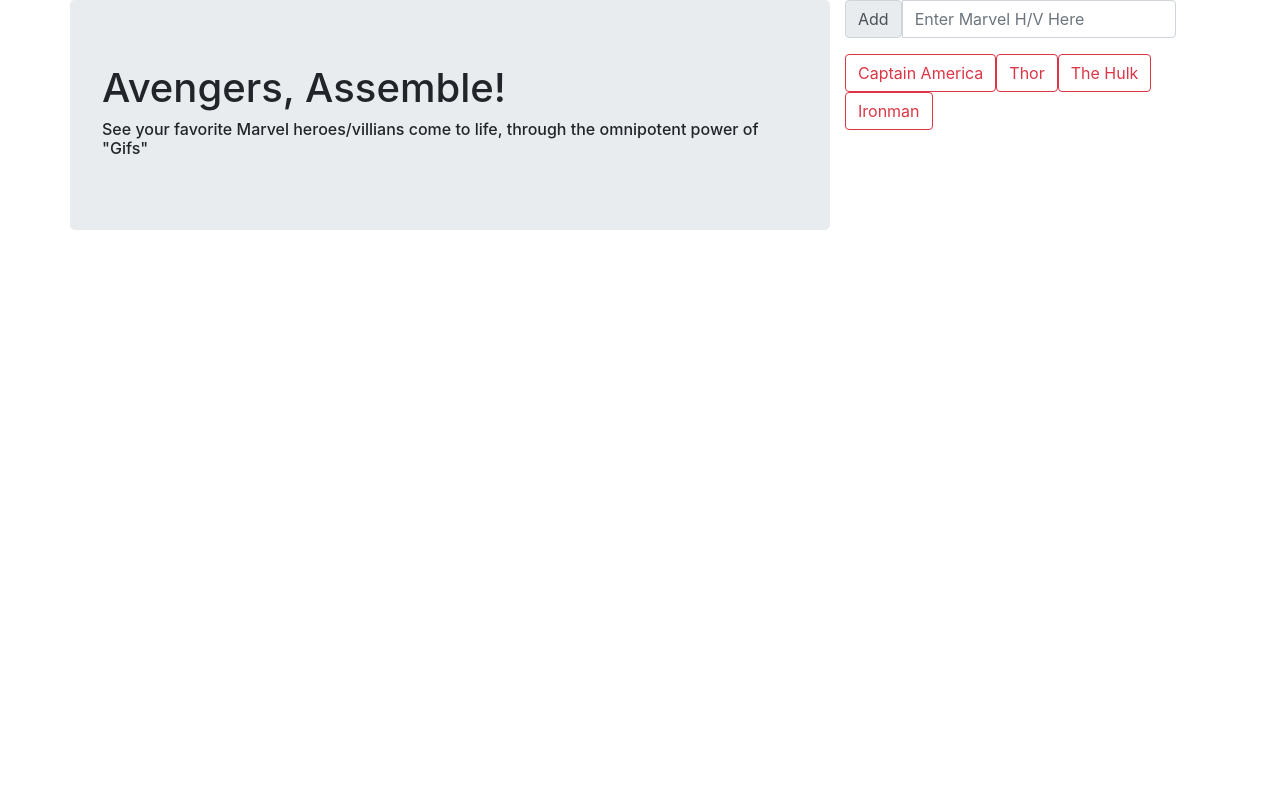
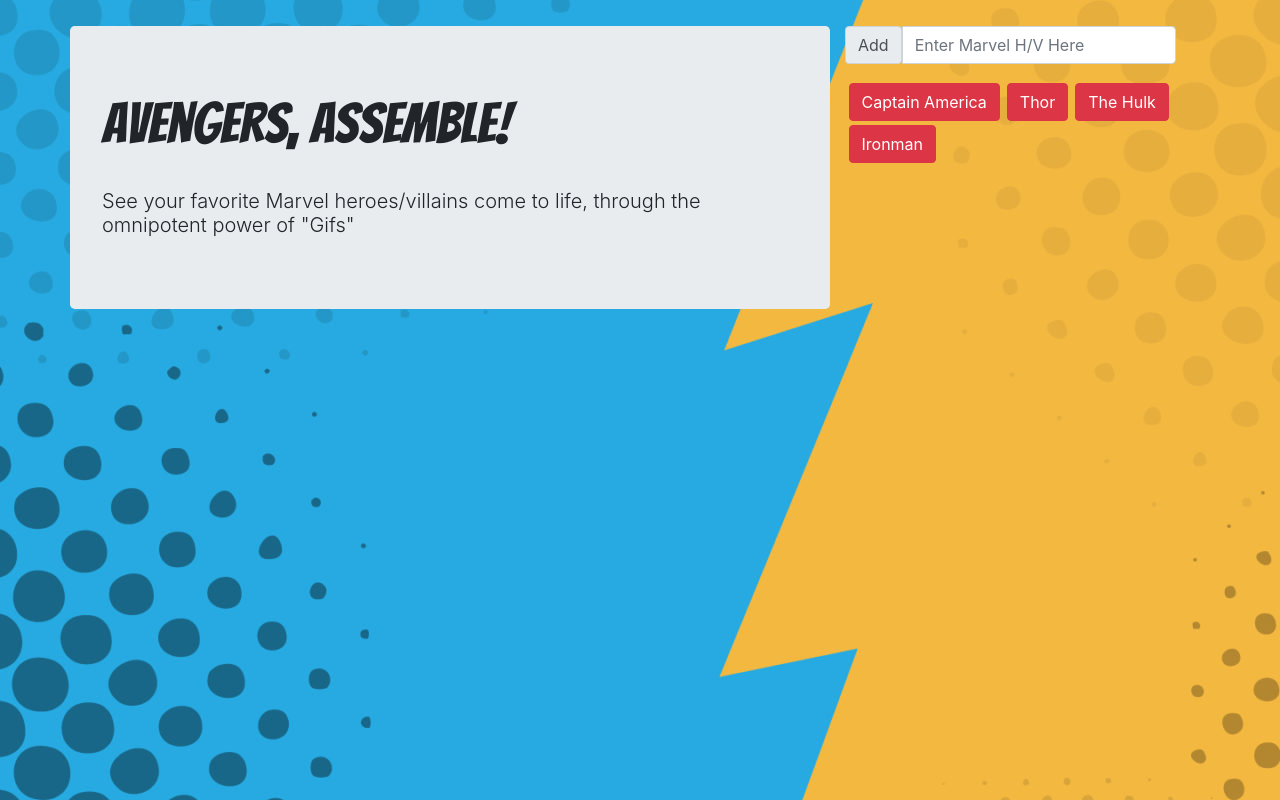
Before and after one commit to Redfearn-Justin/GifTastic, a plain HTML site: page index.html in a window 1280 px wide. Drawn offline with nearby package versions, Linux system fonts and the light colour scheme.

Commit message:
finalizing files

```diff
--- a/assets/css/style.css
+++ b/assets/css/style.css
@@ -0,0 +1,25 @@
+h1 {
+    font-family: 'Bangers', cursive, 'Courier New', Courier, monospace;
+}
+
+p {
+    color: white;
+    font-family: 'Permanent Marker', cursive, 'Courier New', Courier, monospace;
+}
+
+#gifHolder {
+    margin-top: 2%;
+    margin-left: 2%;
+    padding-top: 2%;
+}
+
+.charButtons {
+    margin-right: 1%;
+    margin-left: 1%;
+    margin-top: 1%;
+}
+
+body {
+    margin:2%;
+    background-image: url('../images/background.jpg');
+}
--- a/assets/javascript/app.js
+++ b/assets/javascript/app.js
@@ -8,7 +8,7 @@ $(document).ready(function() {
 
     function constructButtons() {
 
-        //this will empty button(s) to prevent uploading twice
+        //empty button(s) to prevent uploading twice
         $("#buttonsGoHere").empty();
 
         // Looping through the array of movies
@@ -18,7 +18,7 @@ $(document).ready(function() {
 
             // Altering attributes of generateButton
 
-            generateButton.addClass("btn btn-outline-danger charButtons");
+            generateButton.addClass("btn btn-danger charButtons");
 
             generateButton.attr("data-name", topics[j]);
 
@@ -38,6 +38,14 @@ $(document).ready(function() {
         console.log("button pressed");
 
         var newRequest = $("#charRequest").val().trim();
+
+        // if user should attempt to add a blank field, below conditional will prevent that
+
+        if ( $("#charRequest").val() === "") {
+
+          return null;
+
+        }
 
         //verifying new character has been registered
 
--- a/index.html
+++ b/index.html
@@ -15,10 +15,13 @@
     <script src="assets/javascript/app.js"></script>
 
     <!-- Bootstrap CSS -->
-    <link rel="stylesheet" href="https://stackpath.bootstrapcdn.com/bootstrap/4.1.2/css/bootstrap.min.css" crossorigin="anonymous">
+    <link rel="stylesheet" href="https://stackpath.bootstrapcdn.com/bootstrap/4.1.2/css/bootstrap.min.css" integrity="sha384-Smlep5jCw/wG7hdkwQ/Z5nLIefveQRIY9nfy6xoR1uRYBtpZgI6339F5dgvm/e9B" crossorigin="anonymous">
+
+    <!-- Google Fonts CSS -->
+    <link href="https://fonts.googleapis.com/css?family=Bangers|Permanent+Marker" rel="stylesheet">
 
     <!-- Personal CSS link -->
-    <link href="assets/css/style.css">
+    <link href="assets/css/style.css" rel="stylesheet">
 
     <title>Gifs, Assemble!</title>
 
@@ -30,9 +33,11 @@
 
             <div class="col-md-8 col-sm-12 jumbotron header">
 
-                <h1> Avengers, Assemble! </h1>
+                <h1 class="display-4"> Avengers, Assemble! </h1>
 
-                <h6> See your favorite Marvel heroes/villians come to life, through the omnipotent power of "Gifs"</h3>
+                <br>
+
+                <h6 class="lead"> See your favorite Marvel heroes/villains come to life, through the omnipotent power of "Gifs"</h3>
 
             </div>
 
@@ -53,9 +58,9 @@
 
         <div class="row">
 
-            <div class="col-md-12 col-sm-12">
+            <div class="col-md-12 col-sm-12" id="gifHolder">
+                <!-- Gifs go here -->
                 <div id="gifsGoHere"></div>
-                <!-- remember to append the "ratings" for each gif -->
             </div>
 
         </div>
```
Also changed, not shown: assets/images/background.jpg (added).
